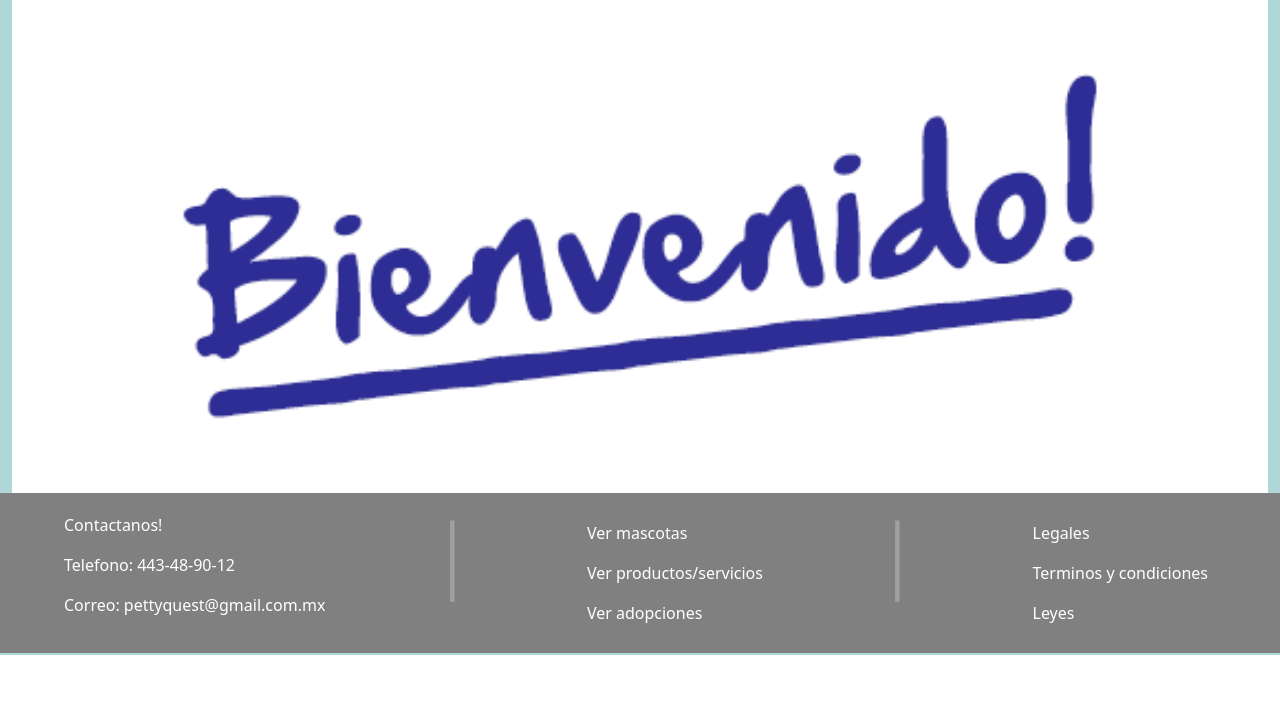
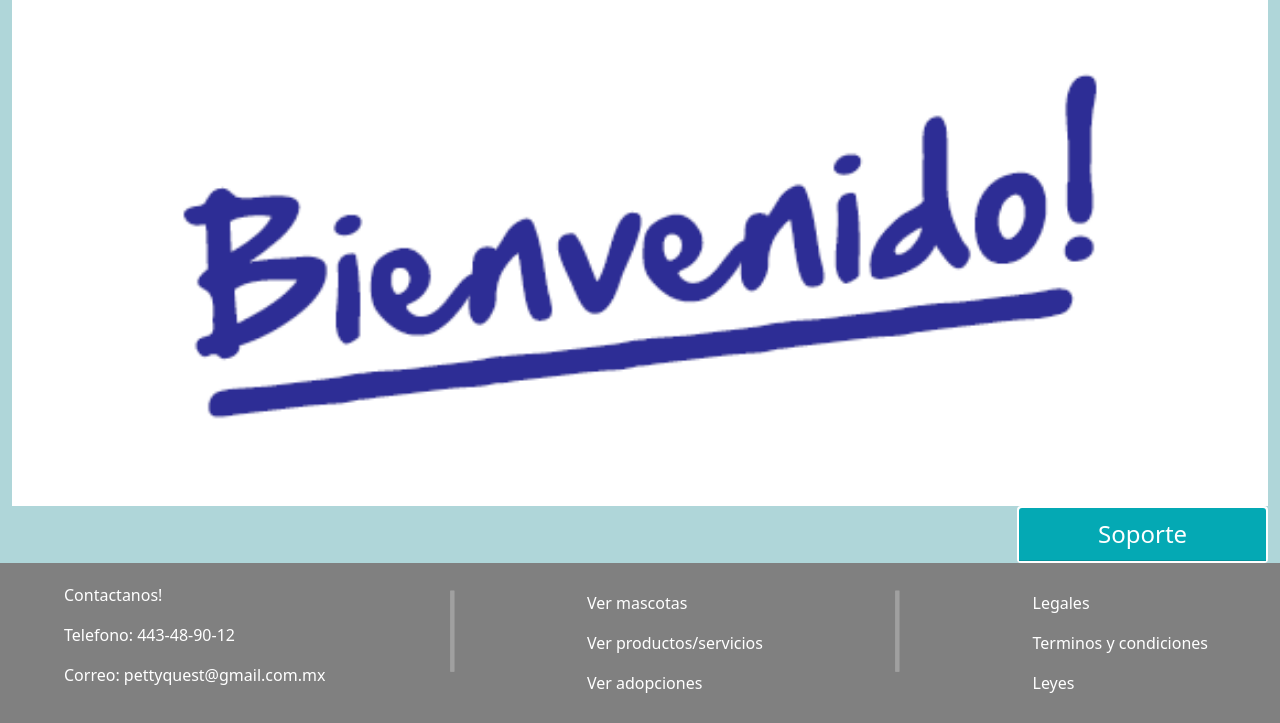
Before and after one commit to MarcoMR4/pettyQuest, a PHP site: page / in a window 1280 px wide. Shown: the part 145-868 px from the top of the page. Before the commit the page ends 800 px from the top, so only its background shows below. Run offline with PHP 8.4, Linux system fonts and the light colour scheme.

Commit message:
ChatBar soporte

```diff
--- a/css/index.css
+++ b/css/index.css
@@ -29,13 +29,13 @@ main {
     width: 20%;
 }
 
-.SignIn{
+.SignIn {
     position: absolute;
     width: 100%;
     height: auto;
 }
 
-.correoSignIn{
+.correoSignIn {
     position: relative;
     width: 100%;
     padding: 5% 5% 0 5%;
@@ -43,11 +43,19 @@ main {
     justify-content: space-between;
 }
 
-.correoSignIn input{
-    width: 70%;
+.correoSignIn input {
+    width: 60%;
 }
 
-.passwordSignIn{
+#email{
+    margin-left: auto;
+}
+
+#password{
+    margin-left: auto;
+}
+
+.passwordSignIn {
     position: relative;
     width: 100%;
     padding: 5% 5% 0 5%;
@@ -55,13 +63,13 @@ main {
     justify-content: space-between;
 }
 
-.passwordSignIn input{
-    width: 100%;
+.passwordSignIn input {
+    width: 60%;
 }
 
-.btnSignIn{
+.btnSignIn {
     position: relative;
-    padding: 0 22% 0 22%;
+    text-align: center;
 }
 
 
@@ -91,11 +99,11 @@ main {
     margin: 0 auto;
 }
 
-/*CSS Footer*/
+/*Footer*/
 
 .piePagina {
     position: relative;
-    margin-top: -1%;
+    margin-top: 0%;
     width: 100%;
     height: auto;
 }
@@ -135,6 +143,62 @@ main {
     transform: rotate(90deg);
 }
 
+/* Fin Footer */
+
+/* Soporte */
+
+.soporte {
+    position: sticky;
+    left: 80%;
+    width: 20%;
+    height: 20%;
+    bottom: 0;
+    z-index: 15;
+    border: 2px solid white;
+}
+
+.contacto {
+    position: relative;
+    background-color: #04A9B4;
+}
+
+.contacto button {
+    width: 100%;
+    background: none;
+    border: none;
+    color: white;
+    font-size: x-large;
+}
+
+.conversacion {
+    position: relative;
+    overflow: auto;
+    height: 300px;
+}
+
+.enviarMensaje {
+    position: relative;
+    width: 100%;
+    padding: 0 5% 0 5%;
+    display: flex;
+    justify-content: space-between;
+}
+
+#mensaje {
+    width: 80%;
+}
+
+#btnEnviarMensaje {
+    width: 10%;
+    border: none;
+}
+
+#btnEnviarMensaje i {
+    font-size: x-large;
+}
+
+/* Fin Soporte */
+
 @media only screen and (max-width: 991px) {
     .separar {
         display: block;
@@ -144,5 +208,7 @@ main {
         transform: rotate(180deg);
     }
 
-
+    .soporte{
+        width: 25%;
+    }
 }
--- a/index.html
+++ b/index.html
@@ -12,10 +12,11 @@
     <script src="https://cdn.jsdelivr.net/npm/bootstrap@5.1.3/dist/js/bootstrap.bundle.min.js"
         integrity="sha384-ka7Sk0Gln4gmtz2MlQnikT1wXgYsOg+OMhuP+IlRH9sENBO0LRn5q+8nbTov4+1p"
         crossorigin="anonymous"></script>
+    <script src="https://ajax.googleapis.com/ajax/libs/jquery/3.6.0/jquery.min.js"></script>
+    <script src="js/soporte.js"></script>
+    <link href='https://unpkg.com/boxicons@2.1.2/css/boxicons.min.css' rel='stylesheet'>
     <link rel="stylesheet" href="css/index.css">
     <link rel="stylesheet" href="css/paginaPrincipal.css">
-
-
 </head>
 
 <body>
@@ -50,7 +51,8 @@
                                     data-bs-toggle="dropdown" aria-expanded="false">
                                     Iniciar sesion
                                 </a>
-                                <form action="php/login.php" method="post" id="formini" class="SignIn dropdown-menu" aria-labelledby="navbarDropdown">
+                                <form action="php/login.php" method="post" id="formini" class="SignIn dropdown-menu"
+                                    aria-labelledby="navbarDropdown">
                                     <div class="correoSignIn">
                                         <label for="email">Email:</label>
                                         <input type="email" name="email" id="email" required>
@@ -132,6 +134,30 @@
             </button>
         </div>
 
+        <!-- Chatbox Soporte -->
+
+        <div class="soporte card">
+            <div class="contacto card-header">
+                <button id="btnSoporte">Soporte</button>
+            </div>
+            <div class="conversacion card-body">
+                <p>Lorem ipsum dolor sit, amet consectetur adipisicing elit. Repellendus tenetur sunt unde eaque facere
+                    quod sed inventore provident nemo voluptate, laboriosam illo explicabo doloribus? Nam, autem? Est
+                    quibusdam dicta veritatis.</p>
+                <p>Lorem ipsum dolor sit, amet consectetur adipisicing elit. Repellendus tenetur sunt unde eaque facere
+                    quod sed inventore provident nemo voluptate, laboriosam illo explicabo doloribus? Nam, autem? Est
+                    quibusdam dicta veritatis.</p>
+                <p>Lorem ipsum dolor sit, amet consectetur adipisicing elit. Repellendus tenetur sunt unde eaque facere
+                    quod sed inventore provident nemo voluptate, laboriosam illo explicabo doloribus? Nam, autem? Est
+                    quibusdam dicta veritatis.</p>
+            </div>
+            <div class="card-footer">
+                <form action="" method="get" class="enviarMensaje">
+                    <input type="text" name="mensaje" id="mensaje" placeholder="Escribe aqui tu mensaje" required>
+                    <button type="submit" id="btnEnviarMensaje"><i class='bx bx-send'></i></button>
+                </form>
+            </div>
+        </div>
 
     </main>
 
--- /dev/null
+++ b/js/soporte.js
@@ -0,0 +1,27 @@
+function mostrarConversacion(mostrar) {
+    if (!mostrar) {
+        $(".conversacion").show(500);
+        $(".card-footer").show(500);
+        return true;
+    }
+    else {
+        $(".conversacion").hide(500);
+        $(".card-footer").hide(500);
+        return false;
+    }
+}
+
+$(document).ready(function () {
+    let mostrar = false;
+    $(".conversacion").hide();
+    $(".card-footer").hide();
+
+    $("#btnSoporte").click(function () {
+        if (!mostrar)
+            mostrar = mostrarConversacion(mostrar);
+
+        else
+            mostrar = mostrarConversacion(mostrar);
+
+    });
+});
```
